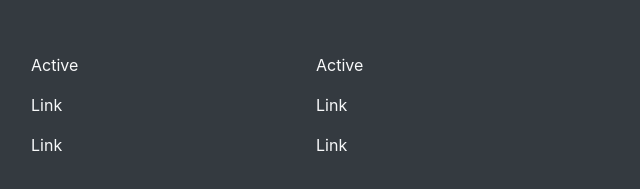
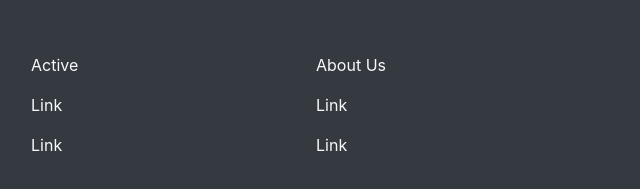
Before and after one commit to peterWilson34/bootstrap-day1, a website: page index.html in a window 1280 px wide. Shown: the part 1905-2094 px from the top of the page, 640-1280 px from the left. Drawn offline with nearby package versions, Linux system fonts and the light colour scheme.

Commit message:
renaming footer link

```diff
--- a/index.html
+++ b/index.html
@@ -226,7 +226,7 @@
                 <div class="col-md-3">
                     <ul class="nav flex-column">
                         <li class="nav-item">
-                            <a class="nav-link text-light active" href="#">Active</a>
+                            <a class="nav-link text-light active" href="#">About Us</a>
                         </li>
                         <li class="nav-item">
                             <a class="nav-link text-light" href="#">Link</a>
```
